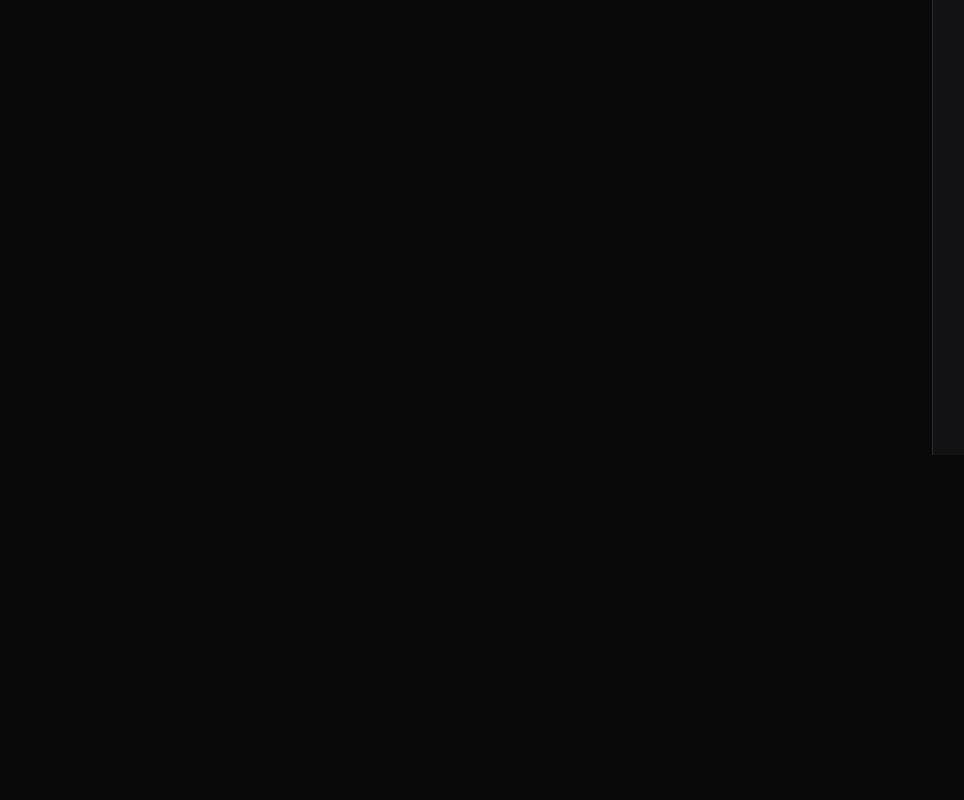
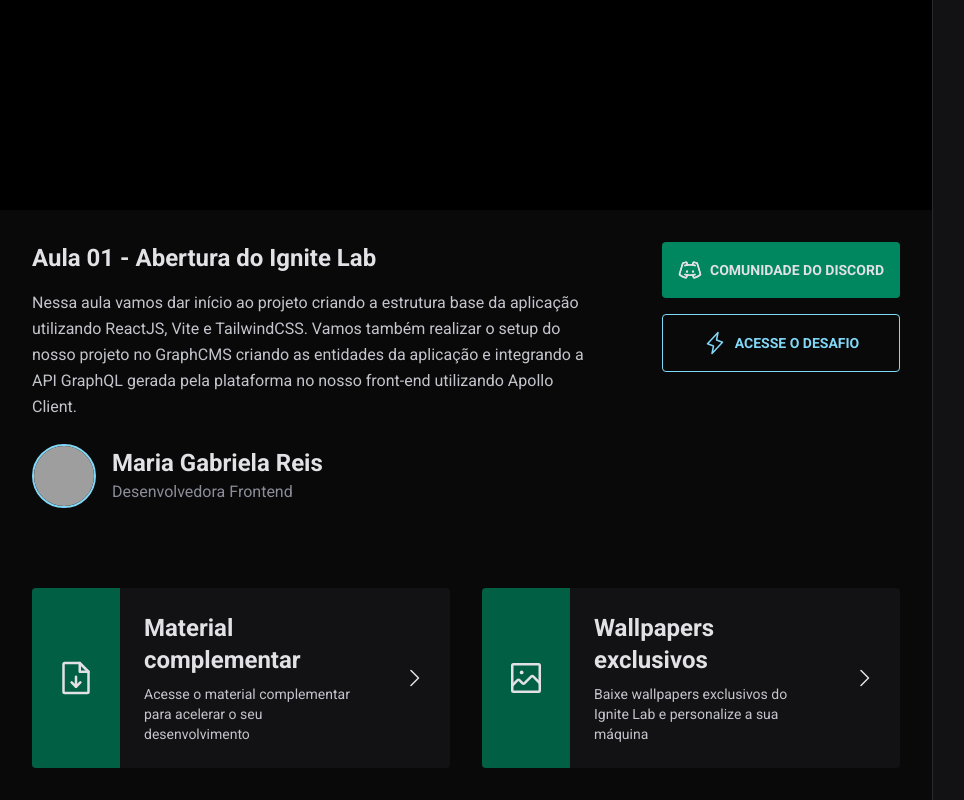
Before and after one commit to MariaGabrielaReis/ignite-lab-1-event-platform, a React (Vite) app: page / in a window 1280 px wide. Shown: the part 345-1145 px from the top of the page, without its empty margins (0-964 px from the left). Before the commit the page ends 800 px from the top, so only its background shows below. Built offline with nearby package versions, Linux system fonts and the light colour scheme; no server answers; grey boxes are pictures that could not be loaded.

Commit message:
feat: create page content component

```diff
--- a/src/components/Video.tsx
+++ b/src/components/Video.tsx
@@ -1,3 +1,107 @@
+import {
+  CaretRight,
+  DiscordLogo,
+  FileArrowDown,
+  ImageSquare,
+  Lightning,
+} from "phosphor-react";
+
 export function Video() {
-  return <div className="flex-1">Video</div>;
+  return (
+    <div className="flex-1">
+      <div className="bg-black flex justify-center">
+        <div className="h-full w-full max-w-[1100px] max-h-[60vh] aspect-video"></div>
+      </div>
+
+      <div className="p-8 max-w-[1100px] mx-auto">
+        <div className="flex items-start gap-16">
+          <div className="flex-1">
+            <h1 className="text-2xl font-bold">
+              Aula 01 - Abertura do Ignite Lab
+            </h1>
+            <p className="mt-4 text-gray-200 leading-relaxed">
+              Nessa aula vamos dar início ao projeto criando a estrutura base da
+              aplicação utilizando ReactJS, Vite e TailwindCSS. Vamos também
+              realizar o setup do nosso projeto no GraphCMS criando as entidades
+              da aplicação e integrando a API GraphQL gerada pela plataforma no
+              nosso front-end utilizando Apollo Client.
+            </p>
+
+            <div className="flex items-center gap-4 mt-6">
+              <img
+                src="https://github.com/MariaGabrielaReis.png"
+                alt="Foto de perfil do(a) professor(a)"
+                className="h-16 w-16 rounded-full border-2 border-blue-500"
+              />
+
+              <div className="leading-relaxed">
+                <strong className="font-bold text-2xl block">
+                  Maria Gabriela Reis
+                </strong>
+                <span className="text-gray-300 text-md block">
+                  Desenvolvedora Frontend
+                </span>
+              </div>
+            </div>
+          </div>
+
+          <div className="flex flex-col gap-4">
+            <a
+              href=""
+              className="p-4 text-sm bg-green-500 flex items-center rounded font-bold uppercase gap-2 justify-center hover:bg-green-700 transition-colors"
+            >
+              <DiscordLogo size={24} />
+              Comunidade do Discord
+            </a>
+            <a
+              href=""
+              className="p-4 text-sm border border-blue-500 text-blue-500 flex items-center rounded font-bold uppercase gap-2 justify-center hover:bg-blue-500 hover:text-gray-900 transition-colors"
+            >
+              <Lightning size={24} />
+              Acesse o desafio
+            </a>
+          </div>
+        </div>
+
+        <div className="gap-8 mt-20 grid grid-cols-2">
+          <a
+            href=""
+            className="bg-gray-700 rounded overflow-hidden flex items-stretch gap-6 hover:bg-gray-600 transition-colors"
+          >
+            <div className="bg-green-700 h-full p-6 flex items-center">
+              <FileArrowDown size={40} />
+            </div>
+            <div className="py-6 leading-relaxed">
+              <strong className="text-2xl">Material complementar</strong>
+              <p className="text-sm text-gray-200 mt-2">
+                Acesse o material complementar para acelerar o seu
+                desenvolvimento
+              </p>
+            </div>
+            <div className=" h-full p-6 flex items-center">
+              <CaretRight size={24} />
+            </div>
+          </a>
+          <a
+            href=""
+            className="bg-gray-700 rounded overflow-hidden flex items-stretch gap-6 hover:bg-gray-600 transition-colors"
+          >
+            <div className="bg-green-700 h-full p-6 flex items-center">
+              <ImageSquare size={40} />
+            </div>
+            <div className="py-6 leading-relaxed">
+              <strong className="text-2xl">Wallpapers exclusivos</strong>
+              <p className="text-sm text-gray-200 mt-2">
+                Baixe wallpapers exclusivos do Ignite Lab e personalize a sua
+                máquina
+              </p>
+            </div>
+            <div className=" h-full p-6 flex items-center">
+              <CaretRight size={24} />
+            </div>
+          </a>
+        </div>
+      </div>
+    </div>
+  );
 }
```
